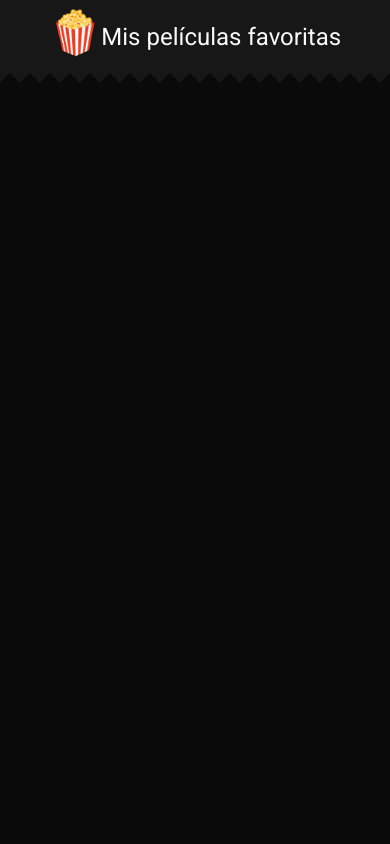
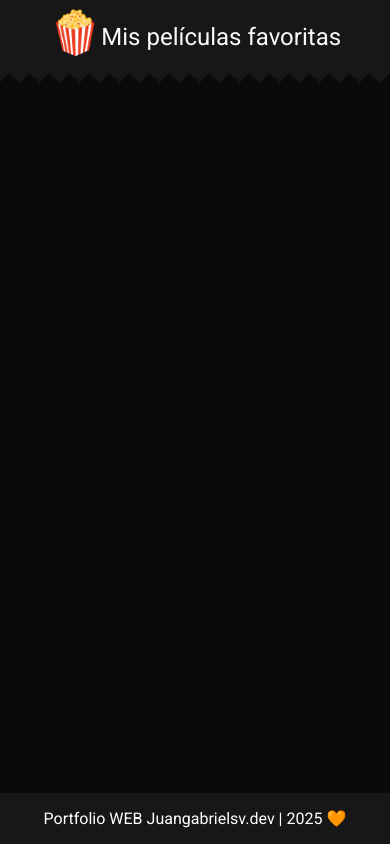
Before and after one commit to JuanGabrielsv/Mi-rincon-geek, a plain HTML site: page index.html in a window 390 px wide. Drawn offline with Linux system fonts and the light colour scheme; no server answers.

Commit message:
cambios en responsive

```diff
--- a/index.html
+++ b/index.html
@@ -1,18 +1,18 @@
 <!DOCTYPE html>
 <html lang="es">
+
 <head>
 	<meta charset="UTF-8" />
 	<meta name="viewport" content="width=device-width, initial-scale=1.0" />
-        <meta
-            name="description"
+	<meta name="description"
 		content="En este proyecto web comparto mis cosas favoritas, como películas, series, música y más, usando APIs para obtener la información." />
-        <meta
-            name="keywords"
-            content="películas, series, música, proyectos web, APIs, entretenimiento, mis gustos" />
+	<meta name="keywords" content="películas, series, música, proyectos web, APIs, entretenimiento, mis gustos" />
 	<title>Mis cosas favoritas - juangabrielsv.dev</title>
+	<link rel="shortcut icon" href="src/images/favicon.png" type="image/x-icon">
 	<link rel="stylesheet" href="src/css/style.css" />
 	<script type="module" src="src/scripts/index.js"></script>
 </head>
+
 <body>
 	<header class="pinchos">
 		<div>
@@ -27,6 +27,9 @@
 
 		</section>
 	</main>
-        <footer></footer>
+	<footer>
+		<p>Portfolio WEB Juangabrielsv.dev | 2025 &#129505</p>
+	</footer>
 </body>
+
 </html>
--- a/src/css/style.css
+++ b/src/css/style.css
@@ -299,7 +299,12 @@ article {
 }
 
 footer {
-    background-color: var(--950);
+	color: white;
+	font-family: 'Roboto';
+	text-align: center;
+	margin-top: 2rem;
+	background-color: var(--900);
+	padding: 1rem;
 }
 
 /****************************** RESPONSIVE ******************************/
@@ -311,7 +316,7 @@ footer {
 	}
 
 	img {
-        height: 700px;
+		width: 90%;
 	}
 
 	header {
@@ -323,6 +328,10 @@ footer {
 		align-items: center;
 	}
 
+	article {
+		padding: 2rem 0;
+	}
+
 	header div {
 		margin: 0;
 	}
```
Also changed, not shown: src/images/favicon.png (added). Lines whose indentation alone changed are shown as unchanged.
